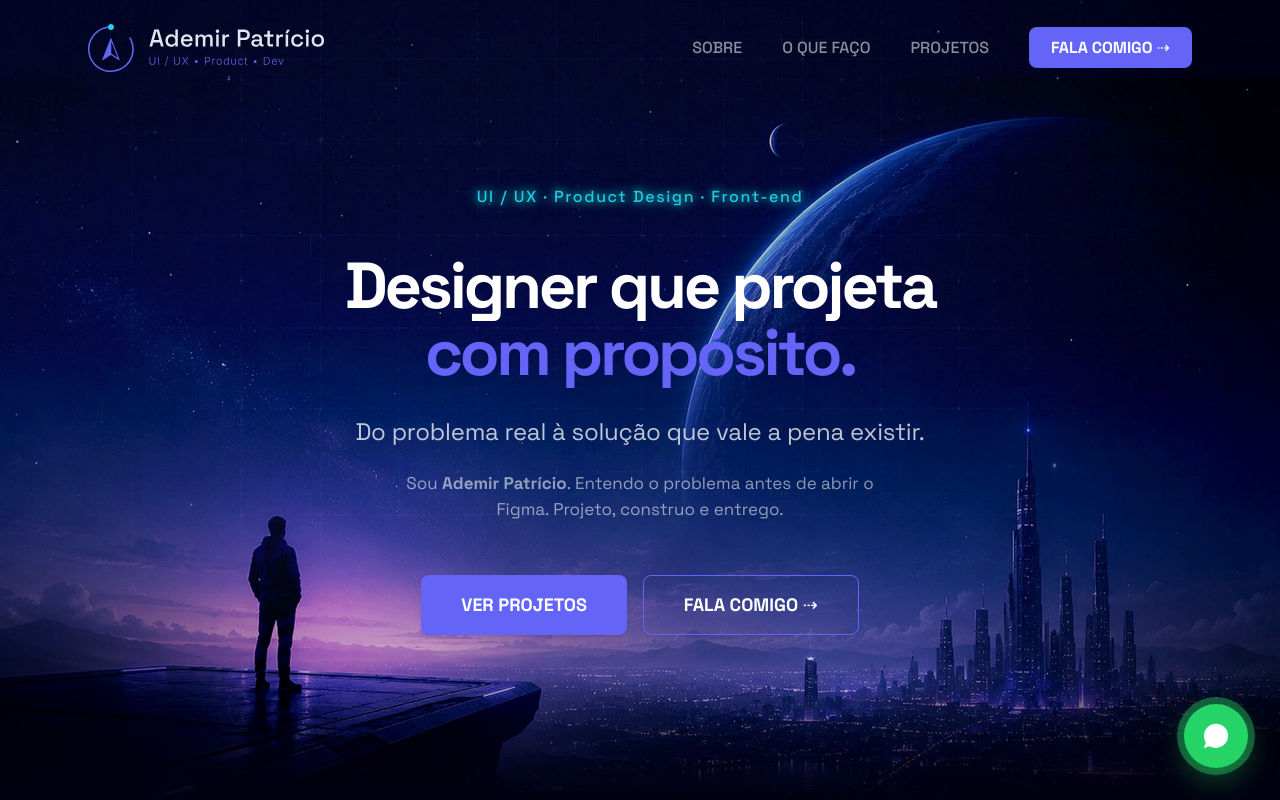
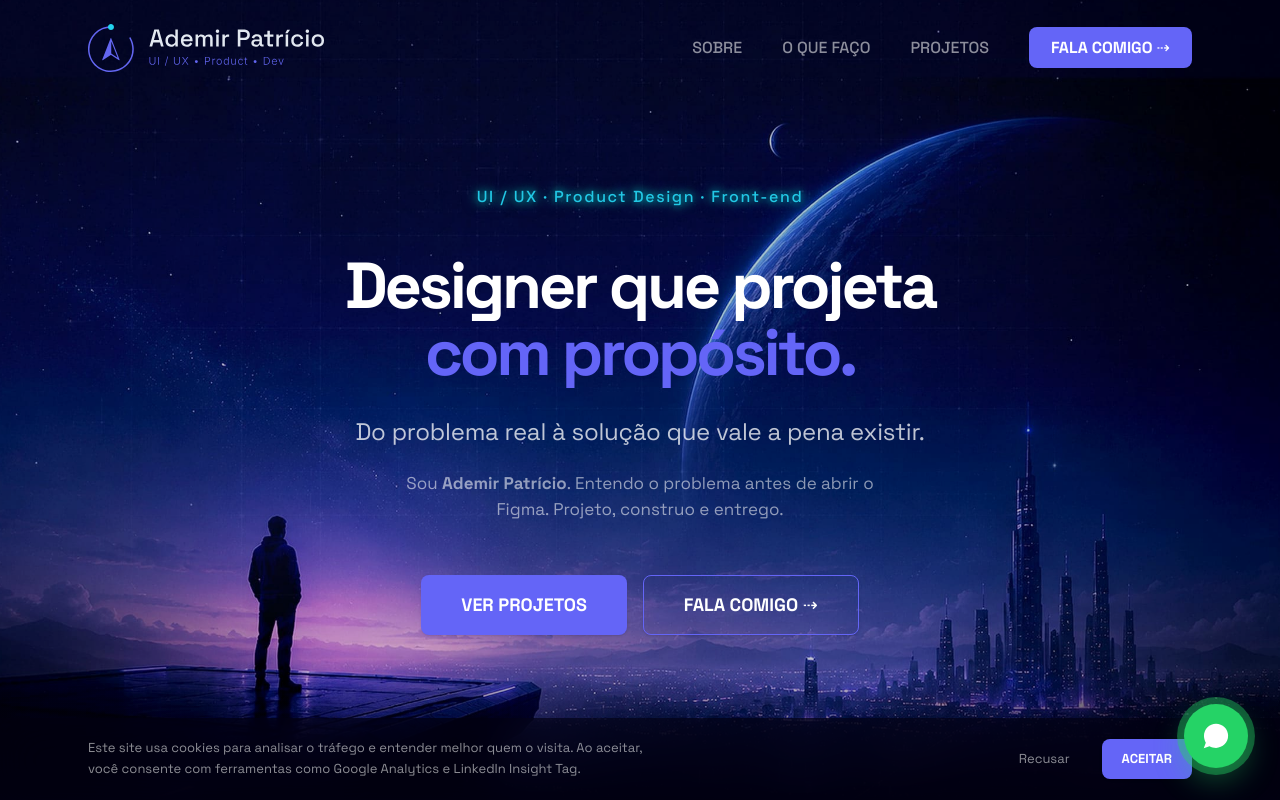
Before and after one commit to ademirpatricio/portfolio, a React (Vite) app: page / in a window 1280 px wide. Shown: the top 800 px of the page. Built offline with nearby package versions, Linux system fonts and the light colour scheme.

Commit message:
adicionando GTM e Cookies

```diff
--- a/index.html
+++ b/index.html
@@ -11,7 +11,7 @@
     <!-- Primary Meta Tags -->
     <title>Ademir Patrício | Product Designer · UX · Design Systems</title>
     <meta name="title" content="Ademir Patrício | Product Designer · UX · Design Systems" />
-    <meta name="description" content="Product Designer com 10+ anos de experiência em UX, Design Systems e desenvolvimento front-end. Do problema real à solução que vale a pena existir. Disponível para trabalho remoto." />
+    <meta name="description" content="Product Designer com 15+ anos de experiência em UX, Design Systems e desenvolvimento front-end. Do problema real à solução que vale a pena existir. Disponível para trabalho remoto." />
     <meta name="author" content="Ademir Patrício" />
     <meta name="robots" content="index, follow" />
     <link rel="canonical" href="https://ademirpatricio.com.br/" />
@@ -25,7 +25,7 @@
     <meta property="og:site_name" content="Ademir Patrício" />
     <meta property="og:locale" content="pt_BR" />
     <meta property="og:title" content="Ademir Patrício | Product Designer · UX · Design Systems" />
-    <meta property="og:description" content="Product Designer com 10+ anos de experiência em UX, Design Systems e desenvolvimento front-end. Do problema real à solução que vale a pena existir. Disponível para trabalho remoto." />
+    <meta property="og:description" content="Product Designer com 15+ anos de experiência em UX, Design Systems e desenvolvimento front-end. Do problema real à solução que vale a pena existir. Disponível para trabalho remoto." />
     <meta property="og:image" content="https://ademirpatricio.com.br/og-image.jpg" />
     <meta property="og:image:width" content="1200" />
     <meta property="og:image:height" content="630" />
@@ -36,7 +36,7 @@
     <meta name="twitter:site" content="@ademir_patricio" />
     <meta name="twitter:creator" content="@ademir_patricio" />
     <meta name="twitter:title" content="Ademir Patrício | Product Designer · UX · Design Systems" />
-    <meta name="twitter:description" content="Product Designer com 10+ anos de experiência em UX, Design Systems e desenvolvimento front-end. Do problema real à solução que vale a pena existir. Disponível para trabalho remoto." />
+    <meta name="twitter:description" content="Product Designer com 15+ anos de experiência em UX, Design Systems e desenvolvimento front-end. Do problema real à solução que vale a pena existir. Disponível para trabalho remoto." />
     <meta name="twitter:image" content="https://ademirpatricio.com.br/og-image.jpg" />
 
     <!-- Structured Data -->
@@ -48,7 +48,7 @@
       "url": "https://ademirpatricio.com.br",
       "image": "https://ademirpatricio.com.br/og-image.jpg",
       "jobTitle": "Product Designer",
-      "description": "Product Designer com 10+ anos de experiência em UX, Design Systems e desenvolvimento front-end.",
+      "description": "Product Designer com 15+ anos de experiência em UX, Design Systems e desenvolvimento front-end.",
       "knowsAbout": ["Product Design", "UX Design", "Design Systems", "Front-End Development", "UI Design"],
       "address": {
         "@type": "PostalAddress",
@@ -65,6 +65,28 @@
     }
     </script>
 
+    <!-- Google Consent Mode v2 — deve vir ANTES do GTM -->
+    <script>
+      window.dataLayer = window.dataLayer || [];
+      function gtag(){ dataLayer.push(arguments); }
+      gtag('consent', 'default', {
+        analytics_storage:    'denied',
+        ad_storage:           'denied',
+        ad_user_data:         'denied',
+        ad_personalization:   'denied',
+        wait_for_update:      500
+      });
+      gtag('js', new Date());
+    </script>
+
+    <!-- Google Tag Manager -->
+    <script>(function(w,d,s,l,i){w[l]=w[l]||[];w[l].push({'gtm.start':
+    new Date().getTime(),event:'gtm.js'});var f=d.getElementsByTagName(s)[0],
+    j=d.createElement(s),dl=l!='dataLayer'?'&l='+l:'';j.async=true;j.src=
+    'https://www.googletagmanager.com/gtm.js?id='+i+dl;f.parentNode.insertBefore(j,f);
+    })(window,document,'script','dataLayer','GTM-NZ4J2QTP');</script>
+    <!-- End Google Tag Manager -->
+
     <!-- Fonts -->
     <link rel="preconnect" href="https://fonts.googleapis.com" />
     <link rel="preconnect" href="https://fonts.gstatic.com" crossorigin />
@@ -74,6 +96,11 @@
     />
   </head>
   <body>
+    <!-- Google Tag Manager (noscript) -->
+    <noscript><iframe src="https://www.googletagmanager.com/ns.html?id=GTM-NZ4J2QTP"
+    height="0" width="0" style="display:none;visibility:hidden"></iframe></noscript>
+    <!-- End Google Tag Manager (noscript) -->
+
     <div id="root"></div>
     <script type="module" src="/src/main.jsx"></script>
   </body>
--- a/src/App.jsx
+++ b/src/App.jsx
@@ -6,6 +6,7 @@ import { setLenis } from './utils/lenisInstance'
 import Nav from '../src/components/layout/Nav'
 import Footer from '../src/components/layout/Footer'
 import ScrollToTop from './components/utils/ScrollToTop'
+import CookieConsent from './components/ui/CookieConsent'
 
 import Home from './pages/Home'
 import About from './pages/About'
@@ -38,6 +39,7 @@ function App() {
   return (
     <>
     <ScrollToTop />
+    <CookieConsent />
     <Nav />
 
     <Routes>
--- /dev/null
+++ b/src/components/ui/CookieConsent.jsx
@@ -0,0 +1,34 @@
+import { useCookieConsent } from '../../hooks/useCookieConsent'
+
+function CookieConsent() {
+  const { consent, accept, decline } = useCookieConsent()
+
+  if (consent !== null) return null
+
+  return (
+    <div className="fixed bottom-0 left-0 right-0 z-999 bg-midnight-deep/55 backdrop-blur-nav">
+      <div className="mx-auto flex max-w-container flex-col gap-4 px-6 py-5 md:flex-row md:items-center md:justify-between md:px-12">
+        <p className="text-sm text-white-55 md:max-w-xl">
+          Este site usa cookies para analisar o tráfego e entender melhor quem o visita.
+          Ao aceitar, você consente com ferramentas como Google Analytics e LinkedIn Insight Tag.
+        </p>
+        <div className="flex shrink-0 gap-3">
+          <button
+            onClick={decline}
+            className="min-h-10 rounded-btn px-5 text-sm text-white-55 transition hover:text-white"
+          >
+            Recusar
+          </button>
+          <button
+            onClick={accept}
+            className="min-h-10 rounded-btn bg-cosmic-blue px-5 text-sm font-bold uppercase text-white shadow transition hover:opacity-85"
+          >
+            Aceitar
+          </button>
+        </div>
+      </div>
+    </div>
+  )
+}
+
+export default CookieConsent
--- /dev/null
+++ b/src/hooks/useCookieConsent.js
@@ -0,0 +1,40 @@
+import { useState, useEffect } from 'react'
+
+const CONSENT_KEY = 'ap_cookie_consent'
+
+function applyConsent(accepted) {
+  if (typeof window.gtag !== 'function') return
+  const value = accepted ? 'granted' : 'denied'
+  window.gtag('consent', 'update', {
+    analytics_storage:  value,
+    ad_storage:         value,
+    ad_user_data:       value,
+    ad_personalization: value,
+  })
+}
+
+export function useCookieConsent() {
+  const [consent, setConsent] = useState(null) // null = ainda não decidiu
+
+  useEffect(() => {
+    const stored = localStorage.getItem(CONSENT_KEY)
+    if (stored) {
+      applyConsent(stored === 'accepted')
+      setConsent(stored)
+    }
+  }, [])
+
+  function accept() {
+    localStorage.setItem(CONSENT_KEY, 'accepted')
+    applyConsent(true)
+    setConsent('accepted')
+  }
+
+  function decline() {
+    localStorage.setItem(CONSENT_KEY, 'declined')
+    applyConsent(false)
+    setConsent('declined')
+  }
+
+  return { consent, accept, decline }
+}
```
Also changed, not shown: 1 other file (tests, documents, lock files or other folders).
